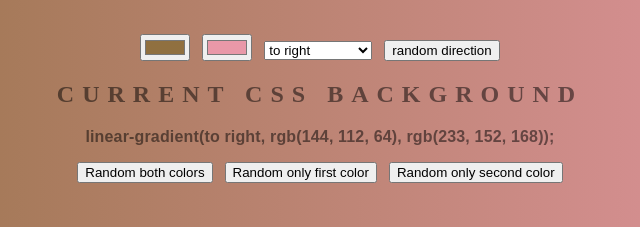
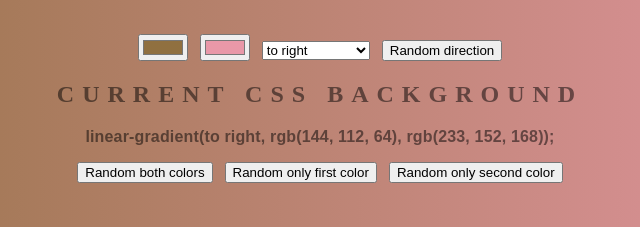
Before and after one commit to Hokkyokukou/background-generator, a plain HTML site: page index.html in a window 1280 px wide. Shown: the part 171-398 px from the top of the page, 320-960 px from the left. Drawn offline with Linux system fonts and the light colour scheme.

Commit message:
Update index.html

```diff
--- a/index.html
+++ b/index.html
@@ -21,7 +21,7 @@
         <option value="to bottom">to bottom</option>
         <option value="to top">to top</option>
     </select>
-    <button class="randomDirection">random direction</button>
+    <button class="randomDirection">Random direction</button>
     <h2>Current CSS Background</h2>
     <h3></h3>
     <button class="random">Random both colors</button>
```
